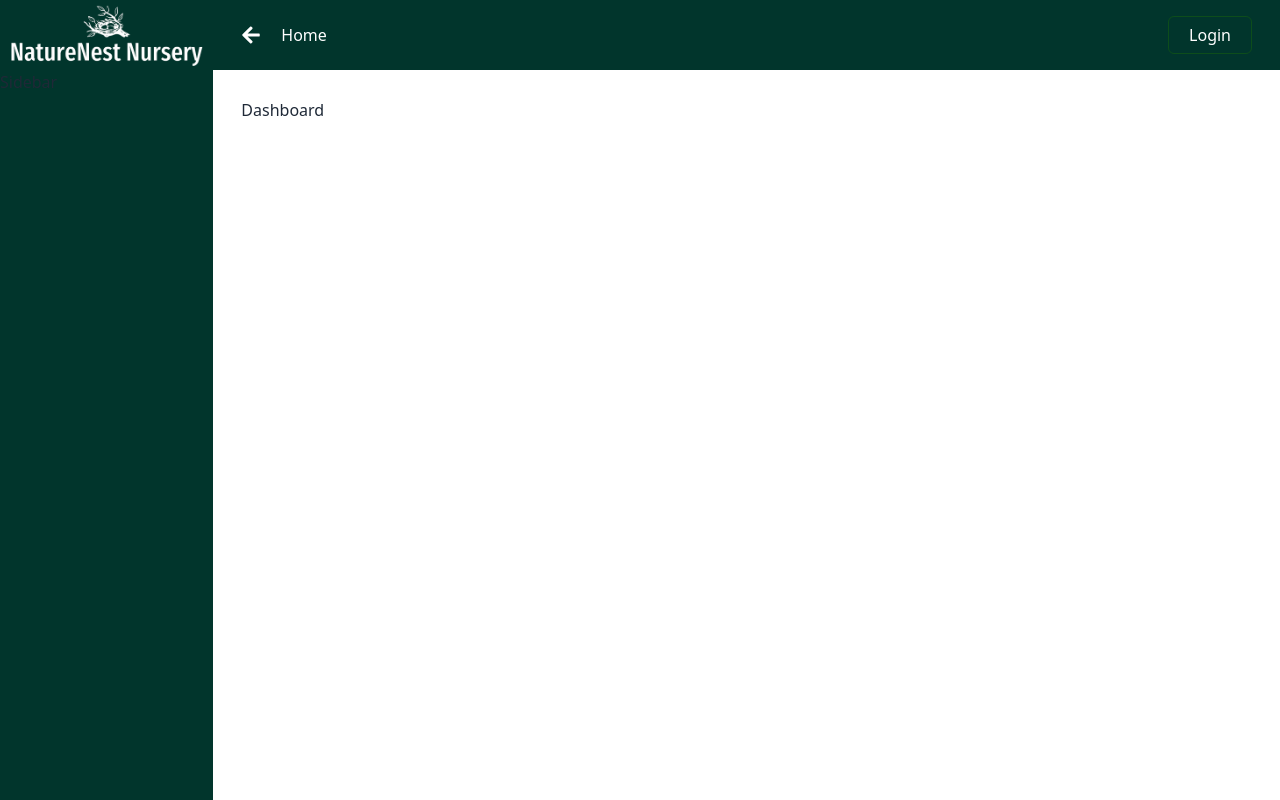
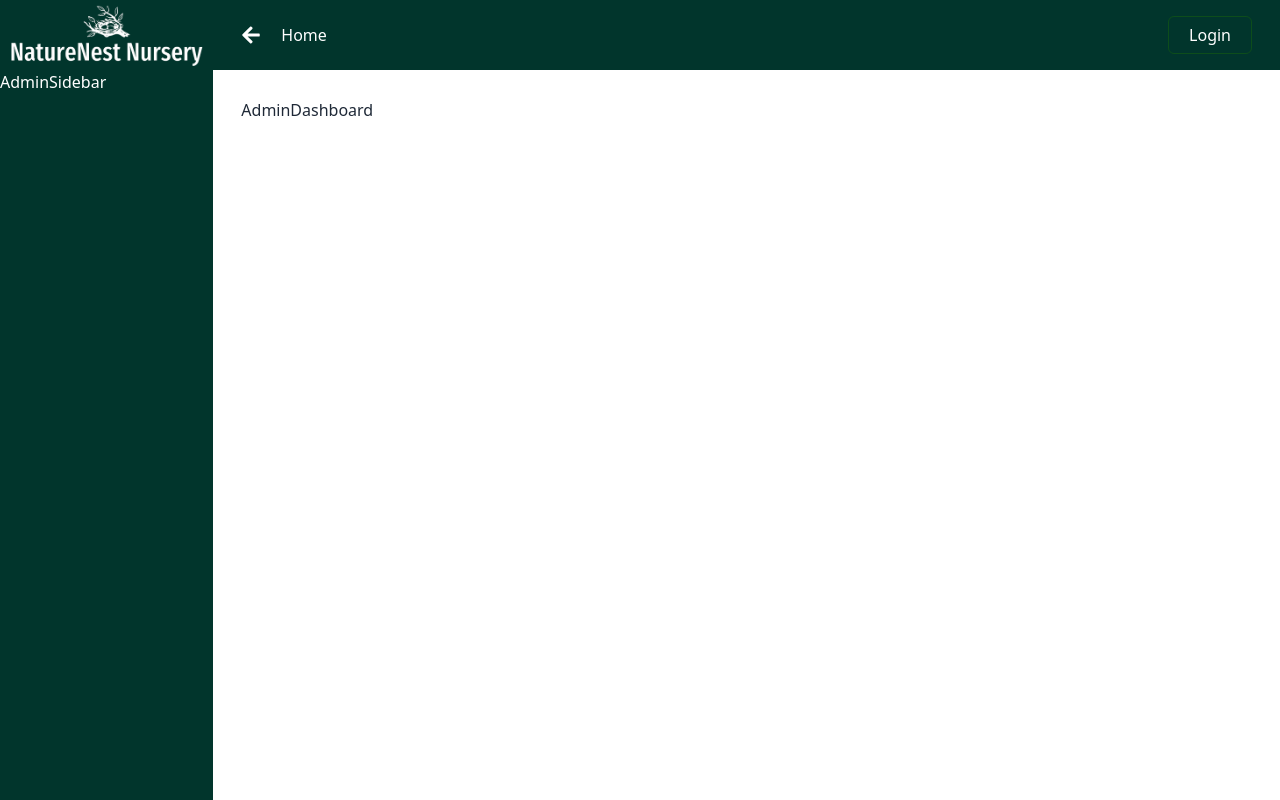
Before and after one commit to yasin2514/nest-nature-nursery-client, a React (Vite) app: page /dashboard in a window 1280 px wide. Built offline with nearby package versions, Linux system fonts and the light colour scheme; no server answers.

Commit message:
admin and user dashboard setup done

```diff
--- /dev/null
+++ b/src/components/dashboard/AdminSidebar.jsx
@@ -0,0 +1,10 @@
+
+const AdminSidebar = () => {
+    return (
+      <div>
+        <h1>AdminSidebar</h1>
+      </div>
+    );
+};
+
+export default AdminSidebar;
--- a/src/components/dashboard/Sidebar.jsx
+++ b/src/components/dashboard/Sidebar.jsx
@@ -1,10 +1,15 @@
+import AdminSidebar from "./AdminSidebar";
+import UserSidebar from "./UserSidebar";
 
 const Sidebar = () => {
-    return (
-      <div>
-        <h1>Sidebar</h1>
-      </div>
-    );
+  const admin = true;
+  const user = false;
+  return (
+    <div>
+      {admin && <AdminSidebar />}
+      {user && <UserSidebar />}
+    </div>
+  );
 };
 
 export default Sidebar;
--- /dev/null
+++ b/src/components/dashboard/UserSidebar.jsx
@@ -0,0 +1,10 @@
+
+const UserSidebar = () => {
+    return (
+      <div>
+        <h1>UserSidebar</h1>
+      </div>
+    );
+};
+
+export default UserSidebar;
--- a/src/layout/AdminLayout.jsx
+++ b/src/layout/DashboardLayout.jsx
@@ -4,7 +4,7 @@ import Header from "../components/dashboard/Header";
 import SidebarHeader from "../components/dashboard/SidebarHeader";
 import { useState } from "react";
 
-const AdminLayout = () => {
+const DashboardLayout = () => {
   const [collapse, setCollapse] = useState(true);
 
   const toggleCollapse = () => {
@@ -14,7 +14,7 @@ const AdminLayout = () => {
   return (
     <div className="h-screen flex transition-all duration-500">
       <div
-        className={`bg-[#01352c] transition-all duration-500 ${
+        className={`bg-[#01352c] text-white transition-all duration-500 ${
           collapse ? "w-1/6" : "w-0"
         } overflow-hidden`}
       >
@@ -39,4 +39,4 @@ const AdminLayout = () => {
   );
 };
 
-export default AdminLayout;
+export default DashboardLayout;
--- /dev/null
+++ b/src/pages/dashboard/index.jsx
@@ -0,0 +1,16 @@
+import AdminDashboard from "./admin";
+import UserDashboard from "./user";
+
+const DashboardHome = () => {
+      const admin = true;
+      const user = false;
+    return (
+        <div>
+            {admin && <AdminDashboard/>}
+            {user && <UserDashboard/>}
+
+        </div>
+    );
+};
+
+export default DashboardHome;
```
Also changed, not shown: src/routes/Routes.jsx (+4 -3 lines).
